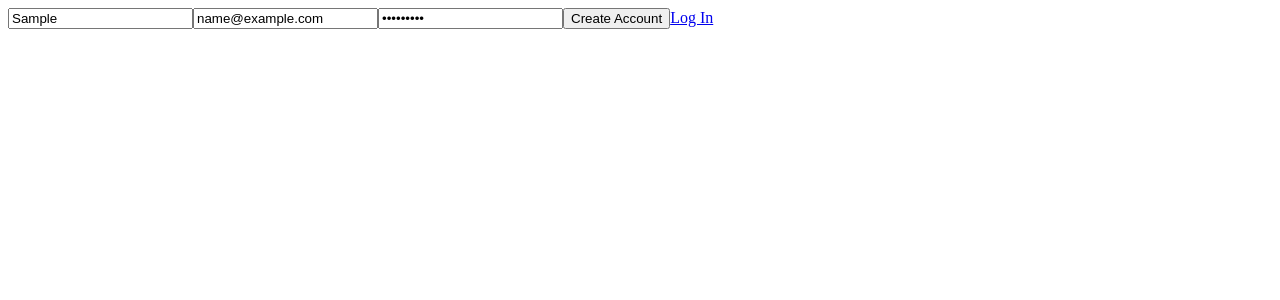
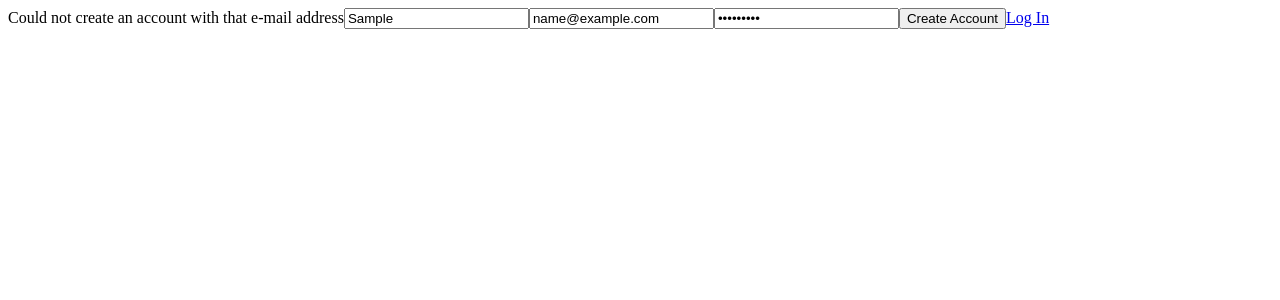
Before and after one commit to issho-ni/issho-web, a React app: page /join in a window 1280 px wide. Both pictures are taken after typing "Sample", "name@example.com", "Sample123" into the empty fields and a click on the button "Create Account". Shown: the top 300 px of the page. Built offline with nearby package versions, Linux system fonts and the light colour scheme; no server answers; the HTML template or start-up script is replaced by a standard one.

Commit message:
Extract CreateUserForm

```diff
--- a/src/components/CreateUser.tsx
+++ b/src/components/CreateUser.tsx
@@ -1,13 +1,9 @@
-import { Field, Form, Formik } from "formik"
 import gql from "graphql-tag"
 import * as React from "react"
-import { Mutation, MutationFn } from "react-apollo"
-import { RouteComponentProps } from "react-router"
-import { Link } from "react-router-dom"
-import { clearState } from "../utils/state"
-import { SessionContext, SessionLoginHandler } from "./SessionContext"
+import { Mutation } from "react-apollo"
+import { CreateUserForm } from "./CreateUserForm"
 
-const CREATE_USER = gql`
+export const CREATE_USER = gql`
   mutation CreateUser($email: String!, $name: String!, $password: String!) {
     createUser(input: { email: $email, name: $name, password: $password }) {
       token
@@ -19,75 +15,12 @@ const CREATE_USER = gql`
   }
 `
 
-interface CreateUserState {
-  error?: string
-}
-
-interface CreateUserValues {
-  email: string
-  name: string
-  password: string
-}
-
-export class CreateUser extends React.Component<
-  RouteComponentProps,
-  CreateUserState
-> {
-  constructor(props: RouteComponentProps) {
-    super(props)
-    this.state = {}
-  }
-
+export class CreateUser extends React.Component {
   public render() {
-    const { error } = this.state
-
     return (
-      <SessionContext.Consumer>
-        {({ handleLogin }) => (
-          <Mutation mutation={CREATE_USER}>
-            {createUser => (
-              <Formik<CreateUserValues>
-                initialValues={{ email: "", name: "", password: "" }}
-                onSubmit={this.handleCreateUser(createUser, handleLogin)}
-              >
-                {() => (
-                  <Form>
-                    {error ? <span>{error}</span> : ""}
-                    <Field
-                      type="text"
-                      name="name"
-                      autoComplete="name"
-                      required
-                    />
-                    <Field
-                      type="email"
-                      name="email"
-                      autoComplete="email"
-                      required
-                    />
-                    <Field
-                      type="password"
-                      name="password"
-                      autoComplete="new-password"
-                      required
-                    />
-                    <button type="submit">Create Account</button>
-                    <Link to="/login">Log In</Link>
-                  </Form>
-                )}
-              </Formik>
-            )}
-          </Mutation>
-        )}
-      </SessionContext.Consumer>
+      <Mutation mutation={CREATE_USER}>
+        {createUser => <CreateUserForm {...{ createUser }} />}
+      </Mutation>
     )
   }
-
-  private handleCreateUser = (
-    createUser: MutationFn<LoginUserResult>,
-    handleLogin: SessionLoginHandler
-  ) => (values: CreateUserValues) =>
-    createUser({ variables: values })
-      .then(clearState(this, ["error"]))
-      .then(handleLogin)
 }
--- /dev/null
+++ b/src/components/CreateUserForm.tsx
@@ -0,0 +1,67 @@
+import { Field, Form, Formik } from "formik"
+import * as React from "react"
+import { MutationFn } from "react-apollo"
+import { Link } from "react-router-dom"
+import { clearState } from "../utils/state"
+import { SessionContext } from "./SessionContext"
+
+export interface CreateUserFormProps {
+  createUser: MutationFn<LoginUserResult>
+}
+
+export interface CreateUserFormState {
+  error?: string
+}
+
+export interface CreateUserFormValues {
+  email: string
+  name: string
+  password: string
+}
+
+export class CreateUserForm extends React.Component<
+  CreateUserFormProps,
+  CreateUserFormState
+> {
+  public static contextType = SessionContext
+  public context!: React.ContextType<typeof SessionContext>
+  public state: CreateUserFormState = {}
+
+  public render() {
+    const { error } = this.state
+
+    return (
+      <Formik<CreateUserFormValues>
+        initialValues={{ email: "", name: "", password: "" }}
+        onSubmit={this.handleCreateUser}
+      >
+        {() => (
+          <Form>
+            {error ? <span>{error}</span> : ""}
+            <Field type="text" name="name" autoComplete="name" required />
+            <Field type="email" name="email" autoComplete="email" required />
+            <Field
+              type="password"
+              name="password"
+              autoComplete="new-password"
+              required
+            />
+            <button type="submit">Create Account</button>
+            <Link to="/login">Log In</Link>
+          </Form>
+        )}
+      </Formik>
+    )
+  }
+
+  private handleCreateUser = (variables: CreateUserFormValues) =>
+    this.props
+      .createUser({ variables })
+      .then(clearState(this, ["error"]))
+      .then(this.context.handleLogin)
+      .catch(() =>
+        this.setState({
+          error: "Could not create an account with that e-mail address",
+        })
+      )
+}
```
